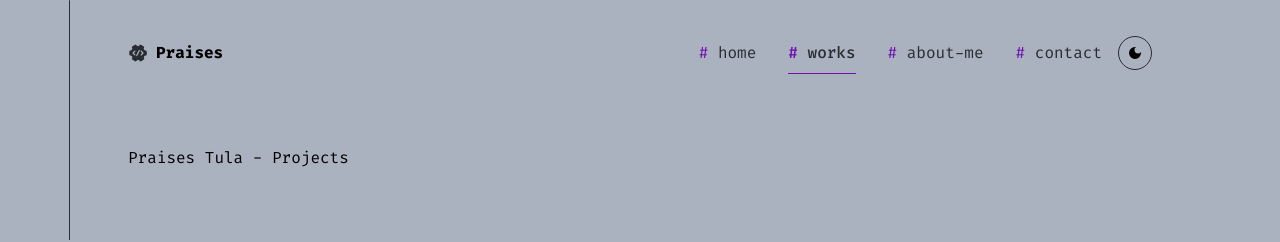
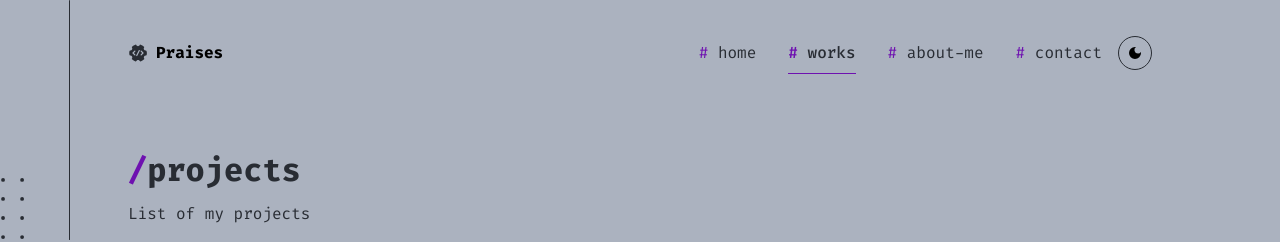
Before and after one commit to sid-2105/portfolio, a Next.js app: page /projects in a window 1280 px wide. Shown: the top 242 px of the page. Built offline with nearby package versions, Linux system fonts and the light colour scheme.

Commit message:
feat: add projects sections to project page

```diff
--- a/app/projects/page.js
+++ b/app/projects/page.js
@@ -1,4 +1,8 @@
-import { Section, WrapSection } from "@/components/sections";
+import { Seperator } from "@/components/sections";
+import AIProjects from "@/components/sections/ai-projects";
+import Projects from "@/components/sections/completed-projects";
+import OtherProjects from "@/components/sections/other-projects";
+import UtilProjects from "@/components/sections/util-projects";
 
 export const metadata = {
   title: "Praises Tula Projects | Software Engineer & Web Developer",
@@ -8,11 +12,13 @@ export const metadata = {
 export default function ProjectsPage() {
   return (
     <>
-      <Section>
-        <WrapSection>
-          <h1>Praises Tula - Projects</h1>
-        </WrapSection>
-      </Section>
+      <Projects />
+      <Seperator />
+      <AIProjects />
+      <Seperator />
+      <UtilProjects />
+      <Seperator />
+      <OtherProjects/>
     </>
   );
 }
```
